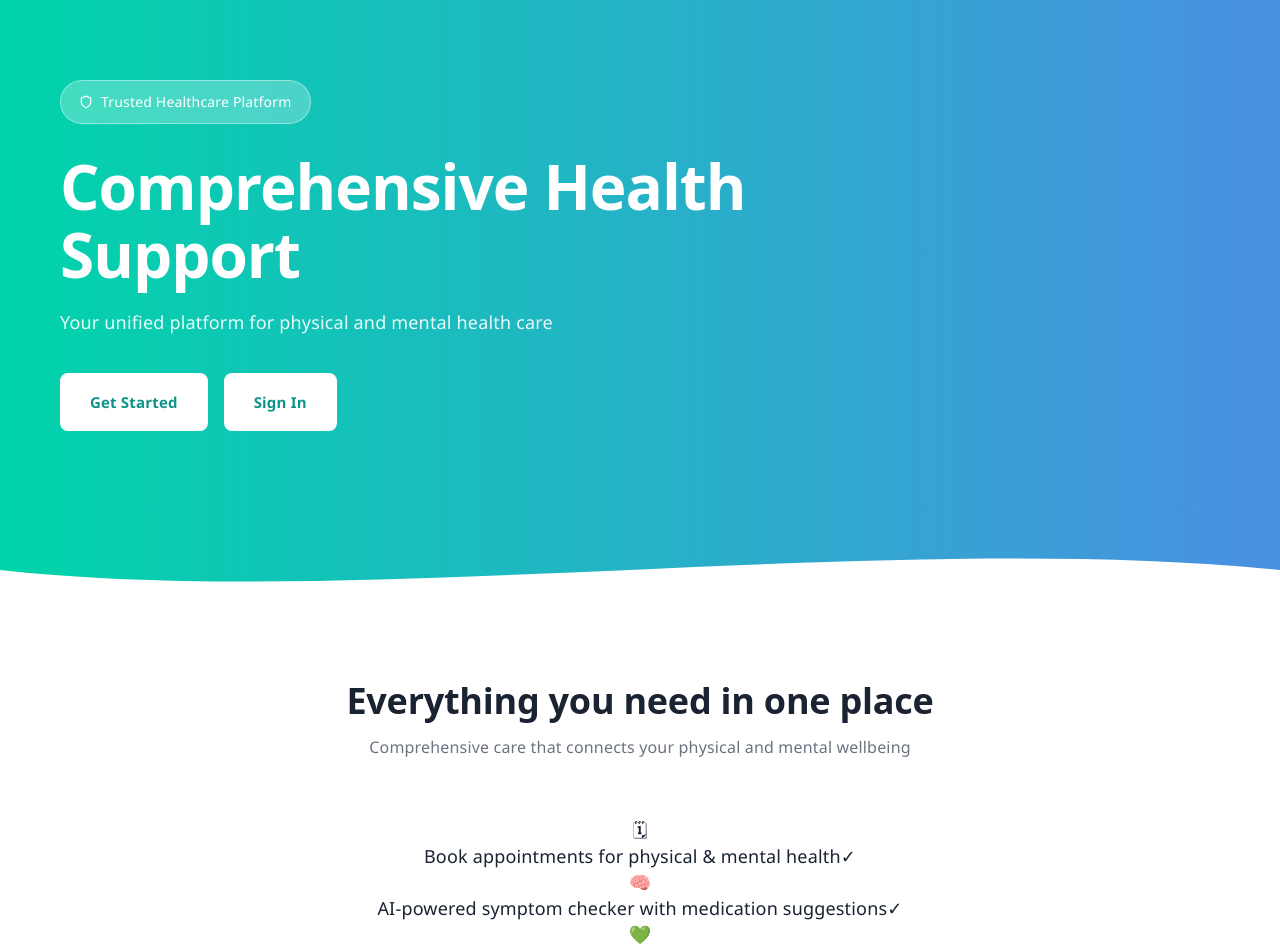
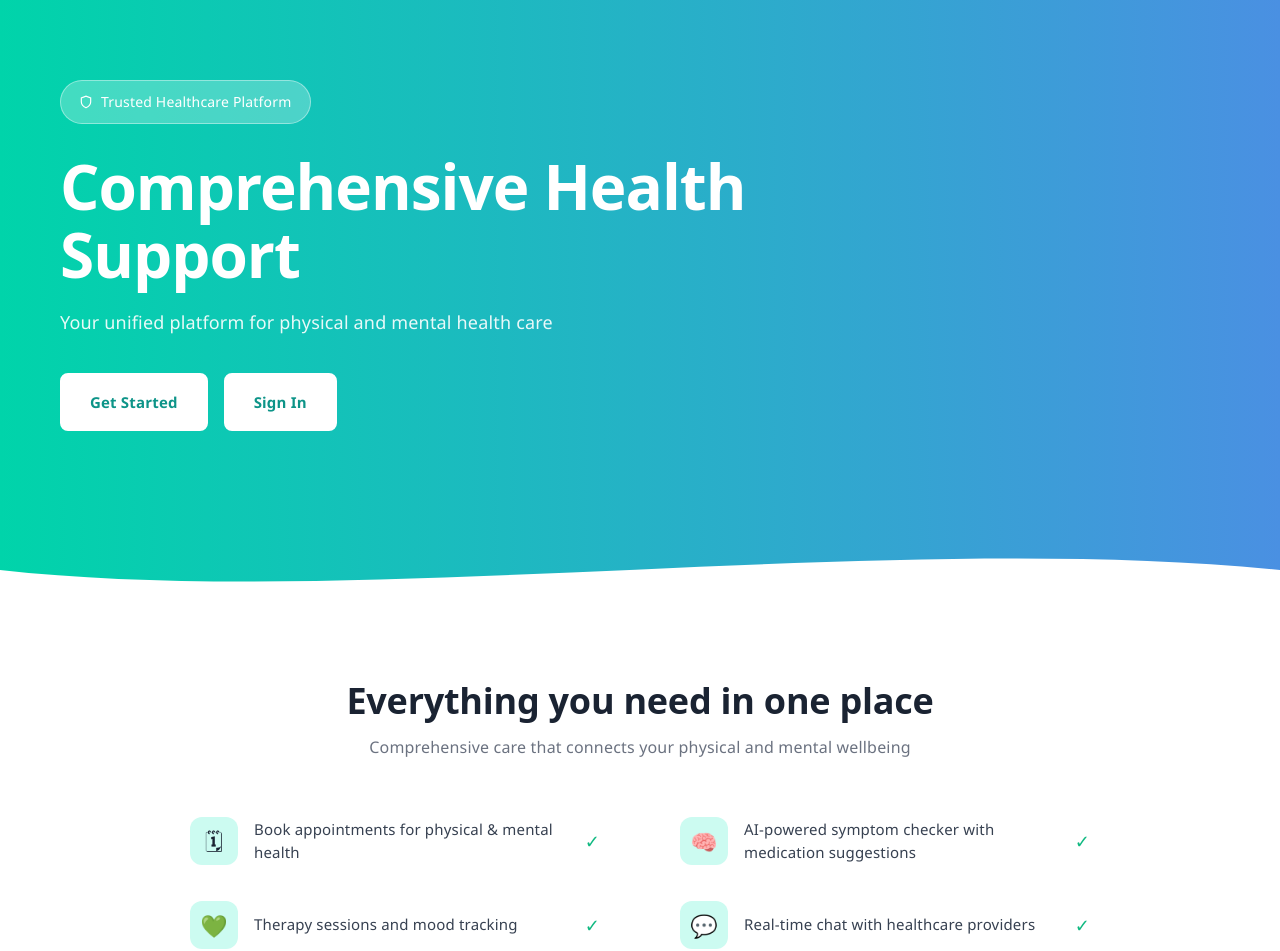
Before and after one commit to Mubs002/FYP_CHS_App, a React app in the folder frontend/: page / in a window 1280 px wide. Shown: the top 951 px of the page. Built offline with nearby package versions, Linux system fonts and the light colour scheme; the HTML template or start-up script is replaced by a standard one.

Commit message:
added the grid layout and styles for each feature

```diff
--- a/frontend/src/view/pages/LandingPage.css
+++ b/frontend/src/view/pages/LandingPage.css
@@ -106,3 +106,48 @@
   color: #6b7280;
   margin: 0 0 56px;
 }
+
+/* 2 column grid for the 6 feature rows */
+.features-grid {
+  max-width: 900px;
+  margin: 0 auto;
+  display: grid;
+  grid-template-columns: 1fr 1fr;
+  gap: 36px 80px;
+  text-align: left;
+}
+
+/* each featur row has an icon box then the text then a tick */
+.feature-item {
+  display: flex;
+  align-items: center;
+  gap: 16px;
+}
+
+/* light teal rounded box behind each icon */
+.feature-icon-box {
+  width: 48px;
+  height: 48px;
+  min-width: 48px;
+  background: #CCFBF1;
+  border-radius: 12px;
+  display: flex;
+  align-items: center;
+  justify-content: center;
+  font-size: 22px;
+}
+
+.feature-text {
+  flex: 1;
+  font-size: 15px;
+  color: #374151;
+  line-height: 1.5;
+}
+
+/* the green tick on the right of each feature row */
+.feature-check {
+  color: #10B981;
+  font-size: 18px;
+  font-weight: 700;
+  margin-left: 8px;
+}
```
